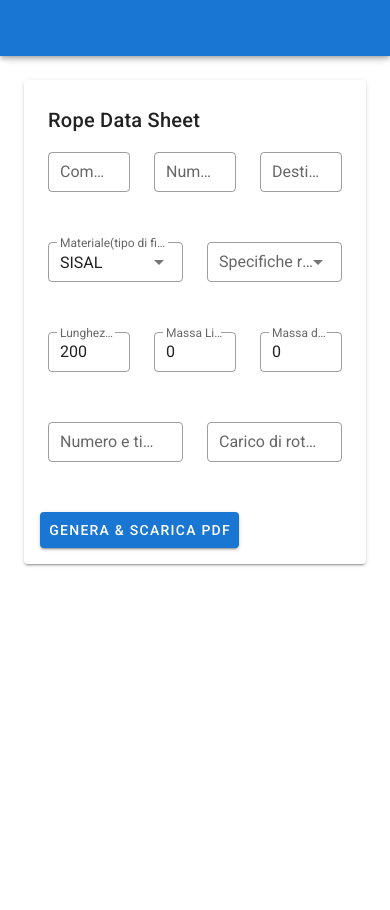
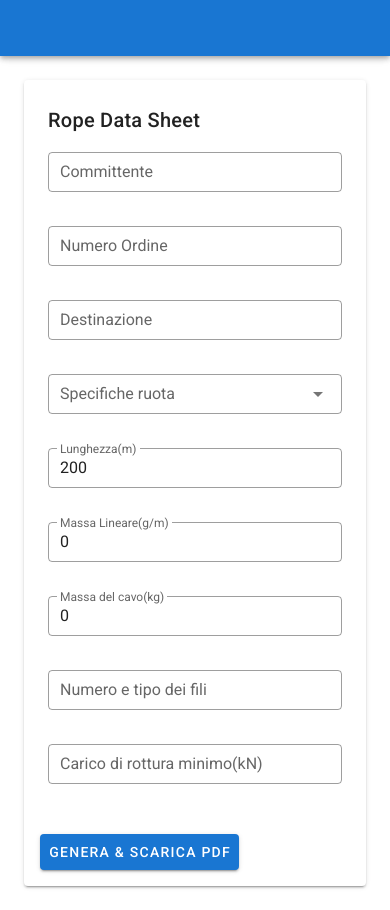
Before and after one commit to albertominetti/RopeDataSheet, a Vue app: page /#/ in a window 390 px wide. Before the commit the page ends 844 px from the top, so only its background shows below. Built offline with nearby package versions, Linux system fonts and the light colour scheme.

Commit message:
Adjustments on UI, improved responsivity on different window sizes. Aggregation on materialTypes and RopeSpecs

```diff
--- a/package.json
+++ b/package.json
@@ -10,6 +10,7 @@
   "dependencies": {
     "axios": "^0.24.0",
     "core-js": "^3.6.5",
+    "lodash": "^4.17.21",
     "vue": "^2.6.11",
     "vue-class-component": "^7.2.3",
     "vue-property-decorator": "^9.1.2",
@@ -17,6 +18,7 @@
     "vuetify": "^2.4.0"
   },
   "devDependencies": {
+    "@types/lodash": "^4.14.177",
     "@typescript-eslint/eslint-plugin": "^4.18.0",
     "@typescript-eslint/parser": "^4.18.0",
     "@vue/cli-plugin-babel": "~4.5.0",
--- a/src/components/RopeDataSheet.vue
+++ b/src/components/RopeDataSheet.vue
@@ -3,8 +3,8 @@
     <v-card class="pa-2">
       <v-card-title>Rope Data Sheet</v-card-title>
       <v-card-text>
-        <v-row>
-          <v-col>
+        <v-row dense>
+          <v-col :xl="4" :lg="4" :md="12" :sm="12" cols="12">
             <v-text-field
               v-model="purchaser"
               label="Committente"
@@ -12,7 +12,7 @@
               outlined
             ></v-text-field>
           </v-col>
-          <v-col>
+          <v-col :xl="4" :lg="4" :md="12" :sm="12" cols="12">
             <v-text-field
               v-model="orderNumber"
               label="Numero Ordine"
@@ -20,7 +20,7 @@
               outlined
             ></v-text-field>
           </v-col>
-          <v-col>
+          <v-col :xl="4" :lg="4" :md="12" :sm="12" cols="12">
             <v-text-field
               v-model="intenderFor"
               label="Destinazione"
@@ -29,22 +29,11 @@
             ></v-text-field>
           </v-col>
         </v-row>
-        <v-row>
+        <v-row dense>
           <v-col>
-            <v-select
-              v-model="selectedMaterial"
-              :items="materials"
-              @change="onMaterialChange"
-              label="Materiale(tipo di fibra)"
-              dense
-              outlined
-            >
-            </v-select>
-          </v-col>
-          <v-col>
-            <v-select
+            <v-autocomplete
               v-model="selectedRopeSpec"
-              :items="ropeSpecsBySelectedMaterial"
+              :items="aggregatedRopeSpecs"
               :item-text="prettyRopeSpec"
               @change="onRopeSpecChange"
               label="Specifiche ruota"
@@ -52,11 +41,11 @@
               outlined
               dense
             >
-            </v-select>
+            </v-autocomplete>
           </v-col>
         </v-row>
-        <v-row>
-          <v-col>
+        <v-row dense>
+          <v-col :xl="4" :lg="4" :md="12" :sm="12" cols="12">
             <v-text-field
               v-model="ropeLength"
               type="number"
@@ -65,7 +54,7 @@
               outlined
             ></v-text-field>
           </v-col>
-          <v-col>
+          <v-col :xl="4" :lg="4" :md="12" :sm="12" cols="12">
             <v-text-field
               v-model="linearMass"
               type="number"
@@ -74,7 +63,7 @@
               outlined
             ></v-text-field>
           </v-col>
-          <v-col>
+          <v-col :xl="4" :lg="4" :md="12" :sm="12" cols="12">
             <v-text-field
               v-model="ropeMass"
               type="number"
@@ -84,8 +73,8 @@
             ></v-text-field>
           </v-col>
         </v-row>
-        <v-row>
-          <v-col>
+        <v-row dense>
+          <v-col :xl="6" :lg="6" :md="12" :sm="12" cols="12">
             <v-text-field
               v-model="yarnsNumberAndType"
               label="Numero e tipo dei fili"
@@ -94,7 +83,7 @@
               readonly
             ></v-text-field>
           </v-col>
-          <v-col>
+          <v-col :xl="6" :lg="6" :md="12" :sm="12" cols="12">
             <v-text-field
               v-model="minimumBreakingStrength"
               label="Carico di rottura minimo(kN)"
@@ -118,14 +107,13 @@
 import { Component, Vue } from "vue-property-decorator";
 import { httpClient } from "@/mixins/HttpClient";
 import { RopeSpec } from "@/model/RopeSpec";
+import _ from "lodash";
 
 @Component
 export default class RopeDataSheet extends Vue {
   private purchaser = "";
   private orderNumber = "";
   private intenderFor = "";
-  private materials: string[] = ["SISAL", "POLYPROPYLENE", "POLYESTERE"];
-  private selectedMaterial = "SISAL";
   private selectedRopeSpec: RopeSpec | null = null;
   private ropeLength = 200;
   private ropeMass = 0;
@@ -140,14 +128,6 @@ export default class RopeDataSheet extends Vue {
     this.allRopeSpecs = response.data.ropeSpecs;
   }
 
-  onMaterialChange() {
-    this.selectedRopeSpec = null;
-    this.ropeLength = 0;
-    this.linearMass = 0;
-    this.ropeMass = 0;
-    this.minimumBreakingStrength = "";
-  }
-
   onRopeSpecChange(ropeSpec: RopeSpec): void {
     this.ropeLength = ropeSpec.length;
     this.ropeMass = ropeSpec.weight;
@@ -159,17 +139,25 @@ export default class RopeDataSheet extends Vue {
   }
 
   prettyRopeSpec(ropeSpec: RopeSpec): string {
-    return `${ropeSpec.diameter}ø - Peso: ${ropeSpec.weight}Kg - Lunghezza: ${ropeSpec.length}m`;
+    return `ø${ropeSpec.diameter} mm ${ropeSpec.materialType} - Peso: ${ropeSpec.weight} Kg - Lunghezza: ${ropeSpec.length} m`;
   }
 
   generateAndDownloadPDF(): void {
     alert("Not Implemented yet!");
   }
 
-  get ropeSpecsBySelectedMaterial(): RopeSpec[] {
-    return this.allRopeSpecs.filter(
-      (ropeSpec) => ropeSpec.materialType === this.selectedMaterial
-    );
+  get aggregatedRopeSpecs(): any {
+    let ropeSpecsByMaterial = _.groupBy(this.allRopeSpecs, "materialType");
+
+    return Object.keys(ropeSpecsByMaterial).flatMap((materialType) => {
+      let ropeSpecs = ropeSpecsByMaterial[materialType] as any;
+
+      ropeSpecs.unshift({
+        header: materialType,
+      });
+
+      return ropeSpecs;
+    });
   }
 }
 </script>
```
Also changed, not shown: 1 other file (tests, documents, lock files or other folders).
